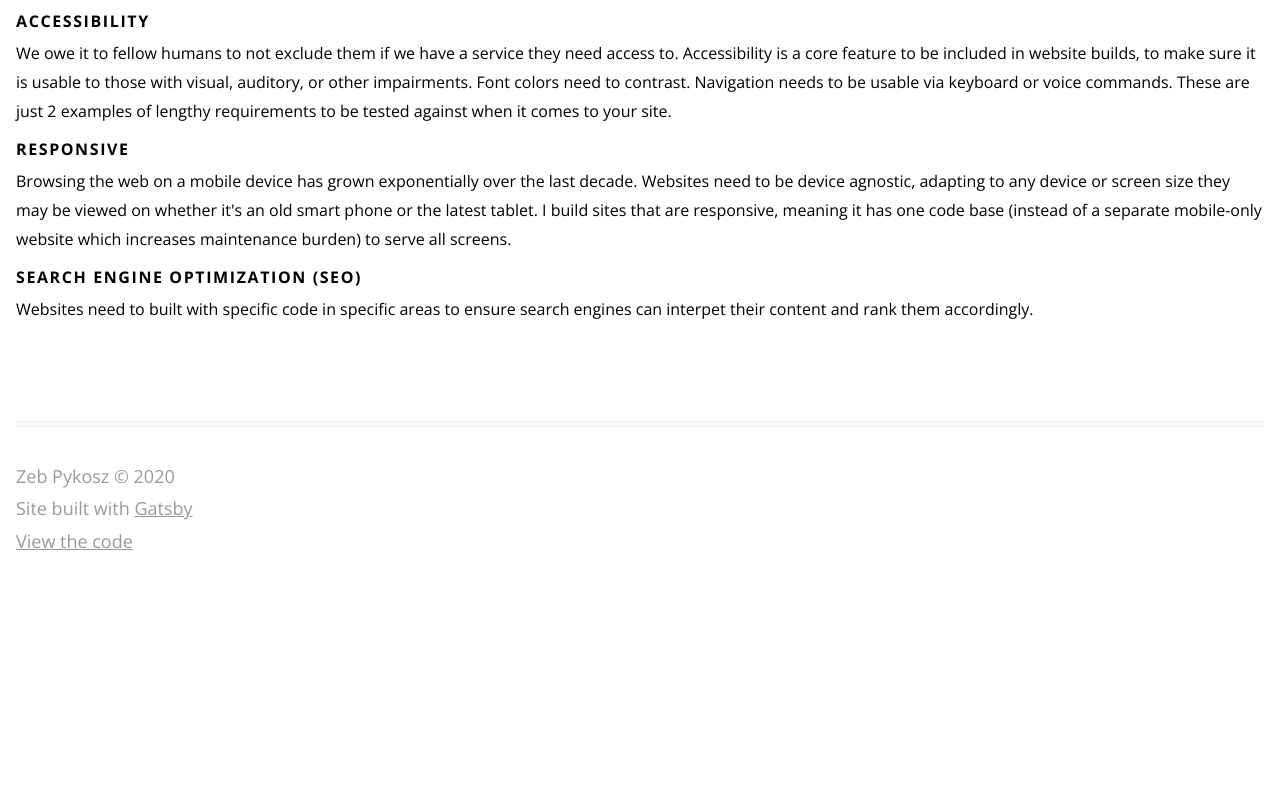
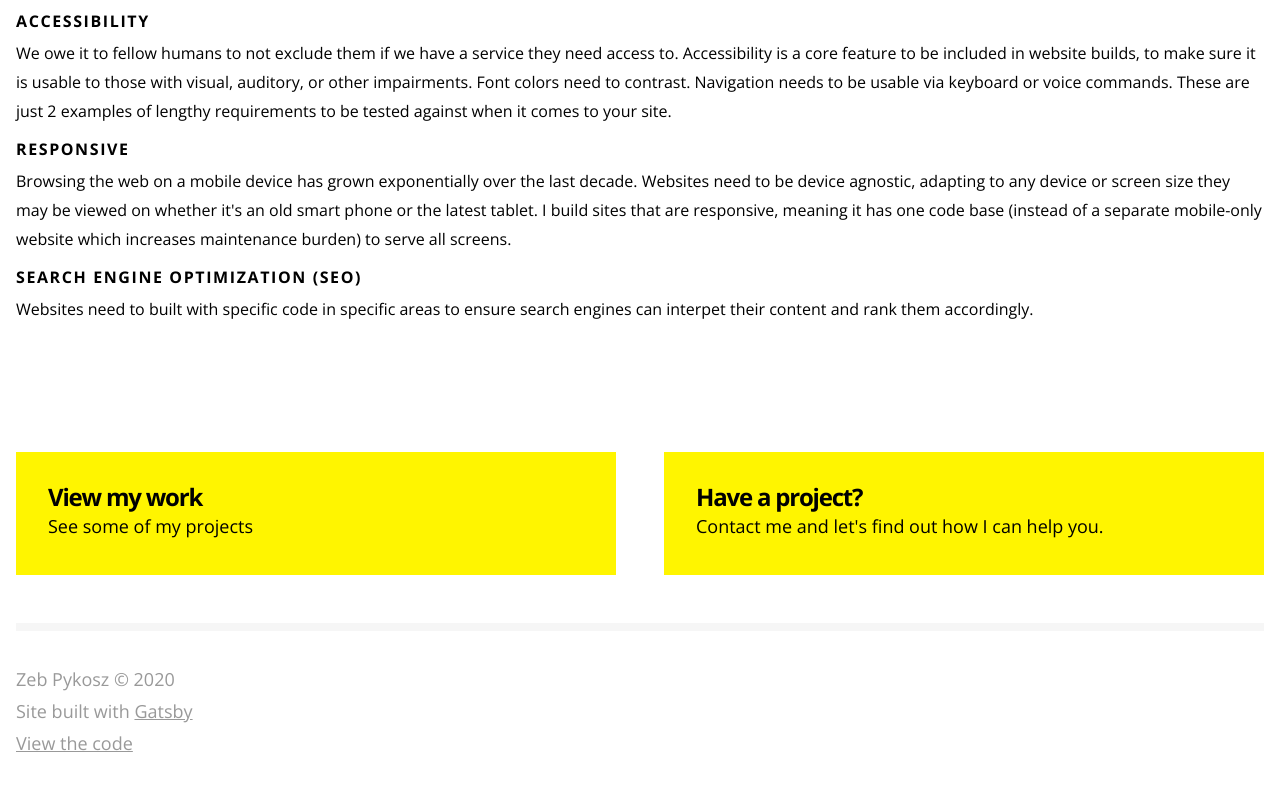
Before and after one commit to zebapy/zeb.codes, a Gatsby site: page /about in a window 1280 px wide. Shown: the part 1030-1820 px from the top of the page. Before the commit the page ends 1637 px from the top, so only its background shows below. Built offline with nearby package versions, Linux system fonts and the light colour scheme; Gatsby itself is replaced by a stand-in of ours.

Commit message:
simplify page actions usage and set up on most pages

```diff
--- a/src/components/page-actions.js
+++ b/src/components/page-actions.js
@@ -1,8 +1,36 @@
 import React from 'react';
 import { Link } from 'gatsby';
 
-const PageActions = ({ children }) => {
-  return <div className="page-actions">{children}</div>;
+const PageActions = ({ work, about, contact, children }) => {
+  return (
+    <div className="page-actions">
+      {work && (
+        <PageActions.Item
+          title="View my work"
+          text="See some of my projects"
+          link="/work"
+        />
+      )}
+
+      {about && (
+        <PageActions.Item
+          title="Get to know me"
+          text="Learn about my history and what I focus on."
+          link="/about"
+        />
+      )}
+
+      {contact && (
+        <PageActions.Item
+          title="Have a project?"
+          text="Contact me and let's find out how I can help you."
+          link="/contact"
+        />
+      )}
+
+      {children}
+    </div>
+  );
 };
 
 PageActions.Item = ({ title, text, link }) => {
--- a/src/pages/about.js
+++ b/src/pages/about.js
@@ -5,6 +5,7 @@ import Section from '../components/section';
 import Skills from '../components/skills';
 import Layout from '../components/layout';
 import PageHead from '../components/page-head';
+import PageActions from '../components/page-actions';
 
 const focuses = [
   {
@@ -93,5 +94,7 @@ export default () => (
     >
       <Focuses items={focuses} />
     </Section>
+
+    <PageActions work contact />
   </Layout>
 );
--- a/src/pages/work.js
+++ b/src/pages/work.js
@@ -4,6 +4,7 @@ import Layout from '../components/layout';
 import PageHead from '../components/page-head';
 import ProjectList from '../components/project-list';
 import Section from '../components/section';
+import PageActions from '../components/page-actions';
 
 export default () => (
   <Layout>
@@ -20,5 +21,7 @@ export default () => (
     >
       <ProjectList side />
     </Section>
+
+    <PageActions about contact />
   </Layout>
 );
--- /dev/null
+++ b/src/styles/components/page-actions.scss
@@ -0,0 +1,37 @@
+.page-actions {
+  margin-top: $space9;
+
+  @include media(lg) {
+    display: grid;
+    grid-gap: $space6;
+    grid-template-columns: 1fr 1fr;
+  }
+}
+
+.page-actions-link {
+  display: block;
+  padding: $space5;
+  flex: 1;
+  width: 100%;
+  background: $primary;
+  transition: background 0.2s, color 0.2s;
+  margin-bottom: $space3;
+
+  &:hover,
+  &:focus {
+    color: $white;
+    background: $black;
+  }
+}
+
+.page-actions-item {
+}
+
+.page-actions-title {
+  font-size: $f5;
+}
+
+.page-actions-text {
+  font-size: $f4;
+  margin-bottom: 0;
+}
--- a/src/styles/index.scss
+++ b/src/styles/index.scss
@@ -16,6 +16,7 @@
 @import 'components/section';
 @import 'components/work';
 @import 'components/cursor';
+@import 'components/page-actions';
 
 /* focuses */
 
```
Also changed, not shown: src/pages/index.js (+2 -12 lines).
